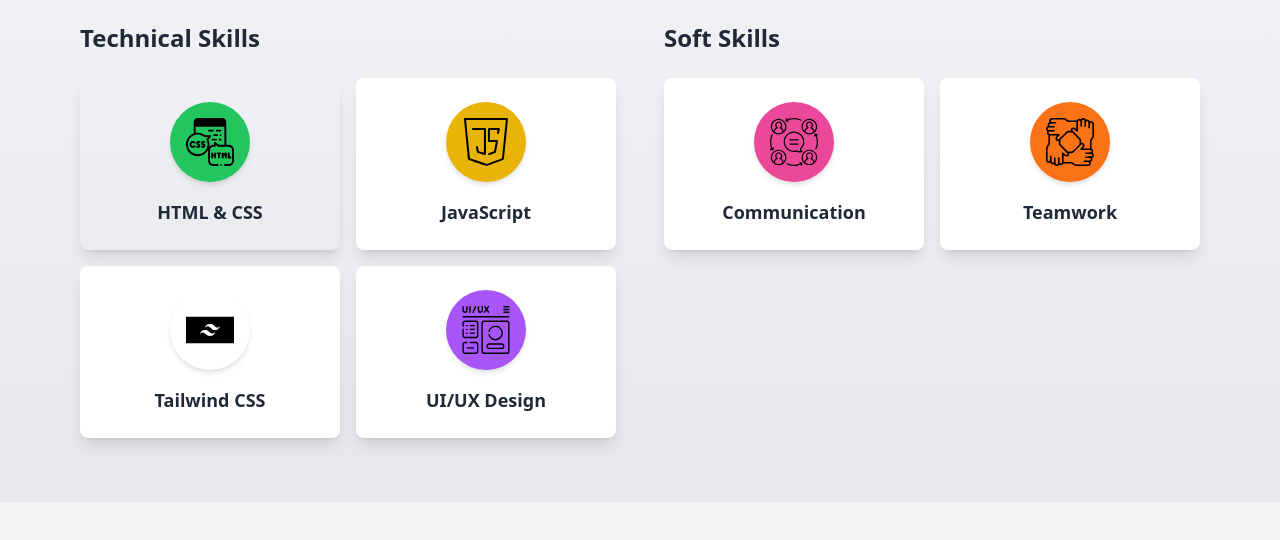
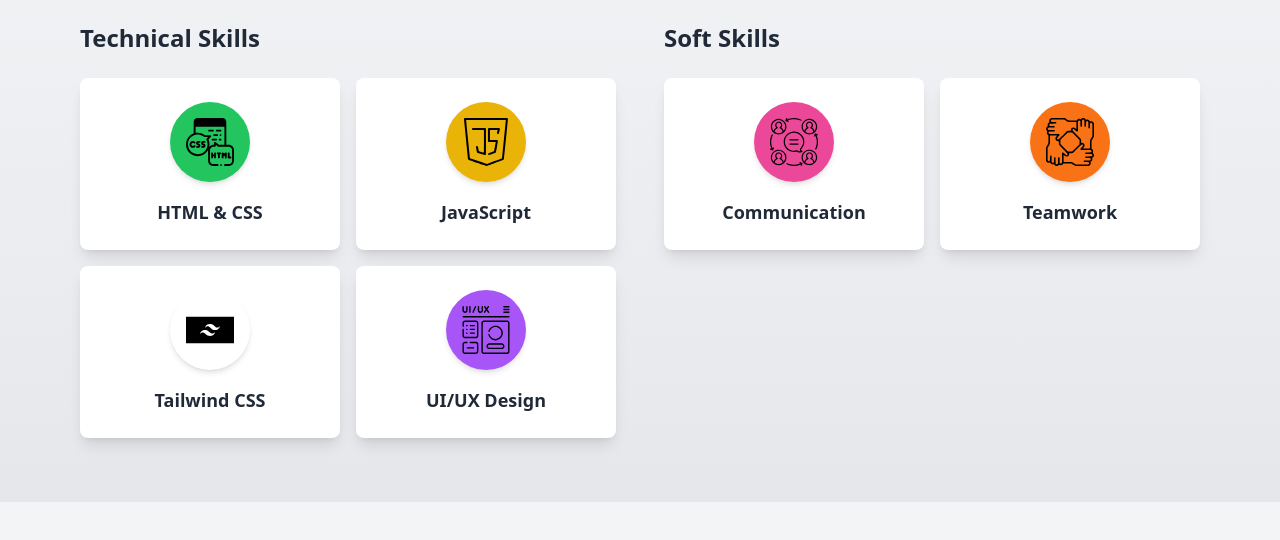
Before and after one commit to 66160249/portfolio-team21, a website: page src/components/skills/index.html in a window 1280 px wide. Shown: the part 130-670 px from the top of the page. Drawn offline with nearby package versions, Linux system fonts and the light colour scheme.

```diff
--- a/src/components/skills/index.html
+++ b/src/components/skills/index.html
@@ -24,9 +24,9 @@
                     </h3>
                     <ul class="grid grid-cols-2 gap-4">
                         <!-- HTML & CSS -->
-                        <li class="group bg-White shadow-lg rounded-lg p-6 hover:scale-105 transition-transform duration-300">
+                        <li class="group bg-white shadow-lg rounded-lg p-6 hover:scale-105 transition-transform duration-300">
                             <div class="flex flex-col items-center">
-                                <div class="bg-green-500 text-White p-4 rounded-full shadow-md mb-4">
+                                <div class="bg-green-500 text-white p-4 rounded-full shadow-md mb-4">
                                     <img src="browser.svg" alt="CSS HTML Icon" class="h-12 w-12">
                                         <path stroke-linecap="round" stroke-linejoin="round" stroke-width="2" d="M3 10h2l1 2h13l1-2h2M5 10V8a4 4 0 018-8m3 0v2M5 22v-2m14 0v2M8 18h8m-4-4v-4" />
                                     </div>
```
